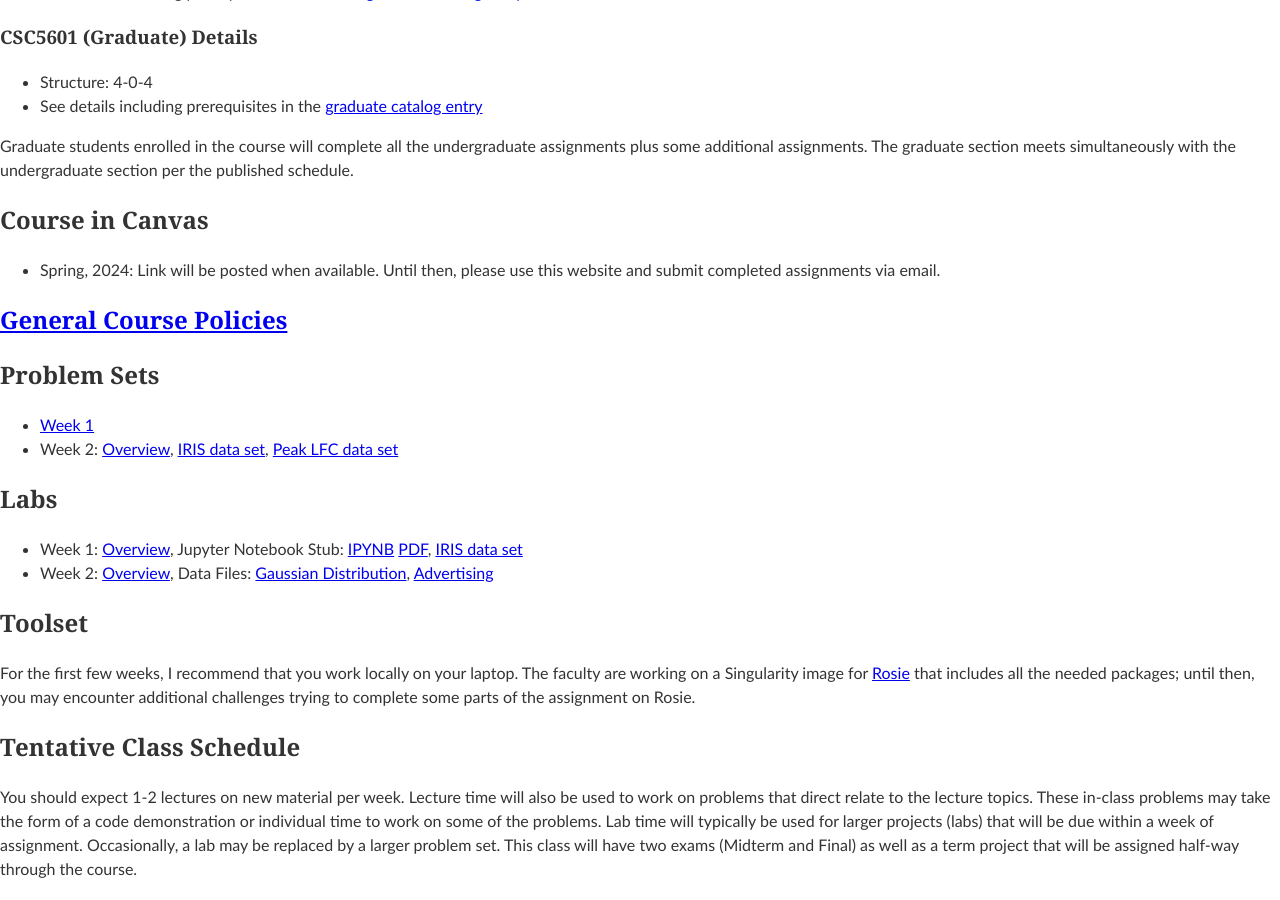
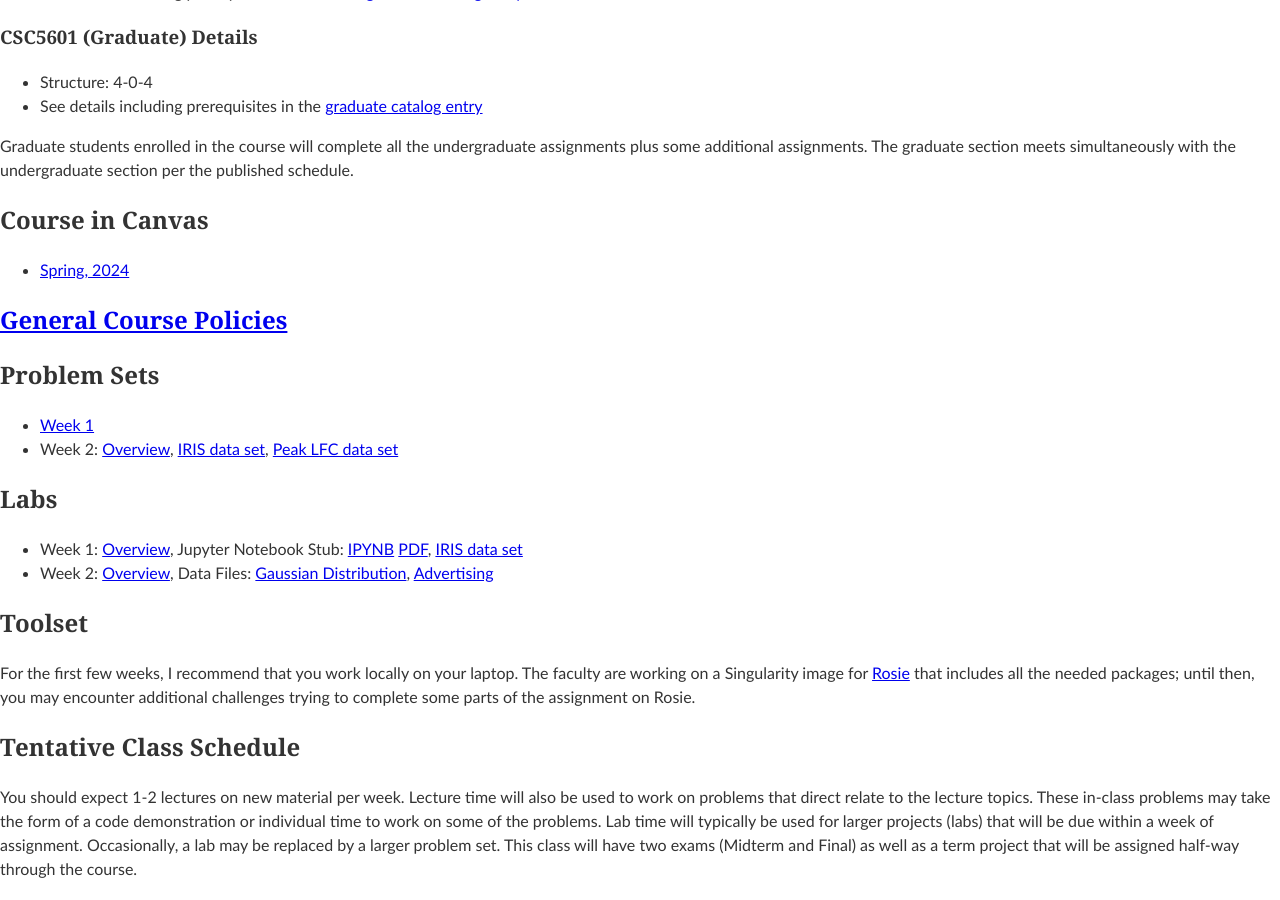
Before and after one commit to edurant/edurant.github.io, a Jekyll site: the page built from courses/csc4601/index.md, in a window 1280 px wide and 900 px high, scrolled down 352 px. Built offline with Jekyll 4.4.1, drawn with Linux system fonts in a browser that asks for light colours.

Commit message:
CS4601: Canvas link now available

```diff
--- a/courses/csc4601/index.md
+++ b/courses/csc4601/index.md
@@ -24,7 +24,7 @@ laboratory exercises.
 Graduate students enrolled in the course will complete all the undergraduate assignments plus some additional assignments. The graduate section meets simultaneously with the undergraduate section per the published schedule.
 
 ## Course in Canvas
-* Spring, 2024: Link will be posted when available. Until then, please use this website and submit completed assignments via email.
+* [Spring, 2024](https://msoe.instructure.com/courses/18316)
 
 ## [General Course Policies](../policies.html)
 
```
